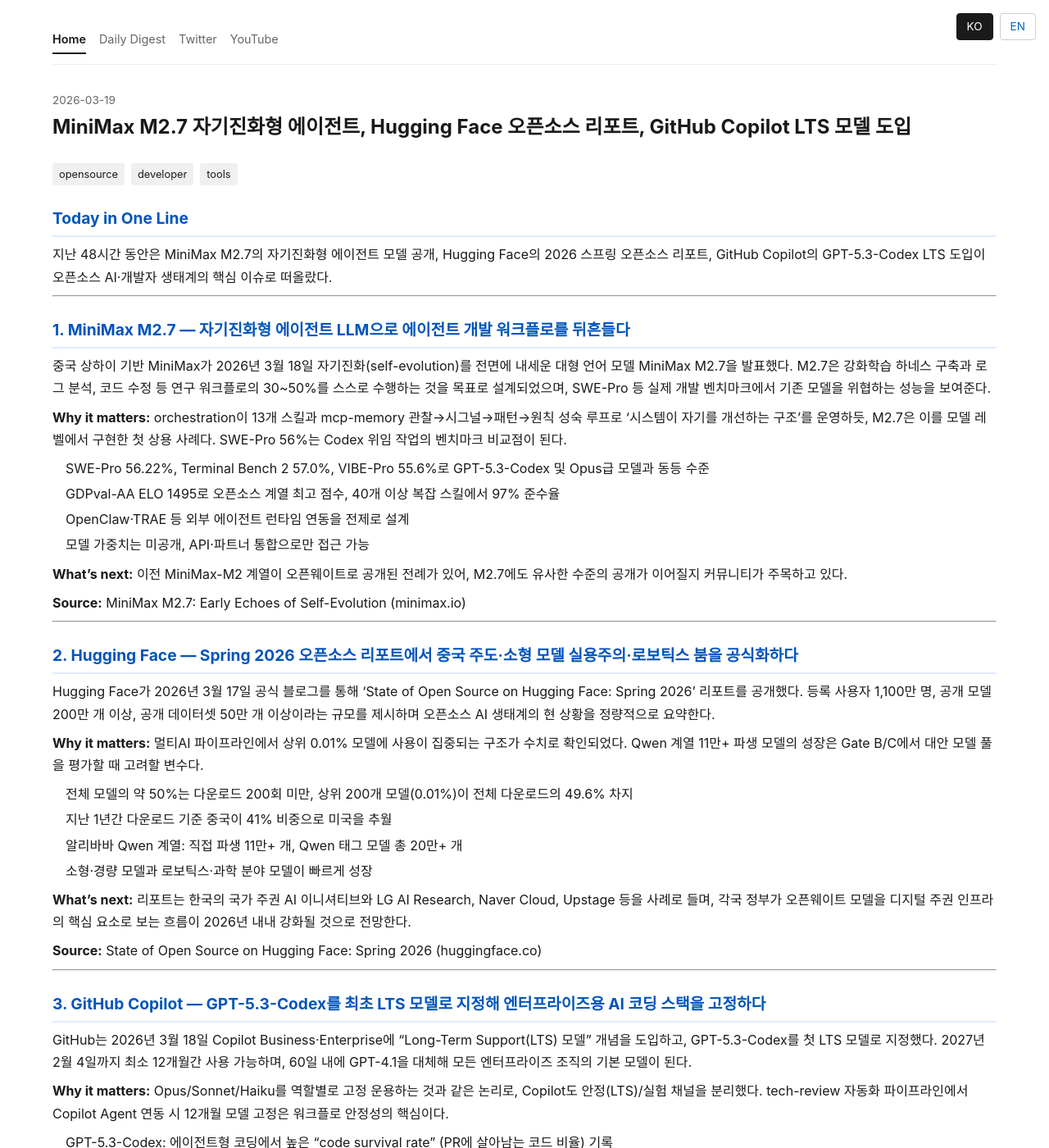
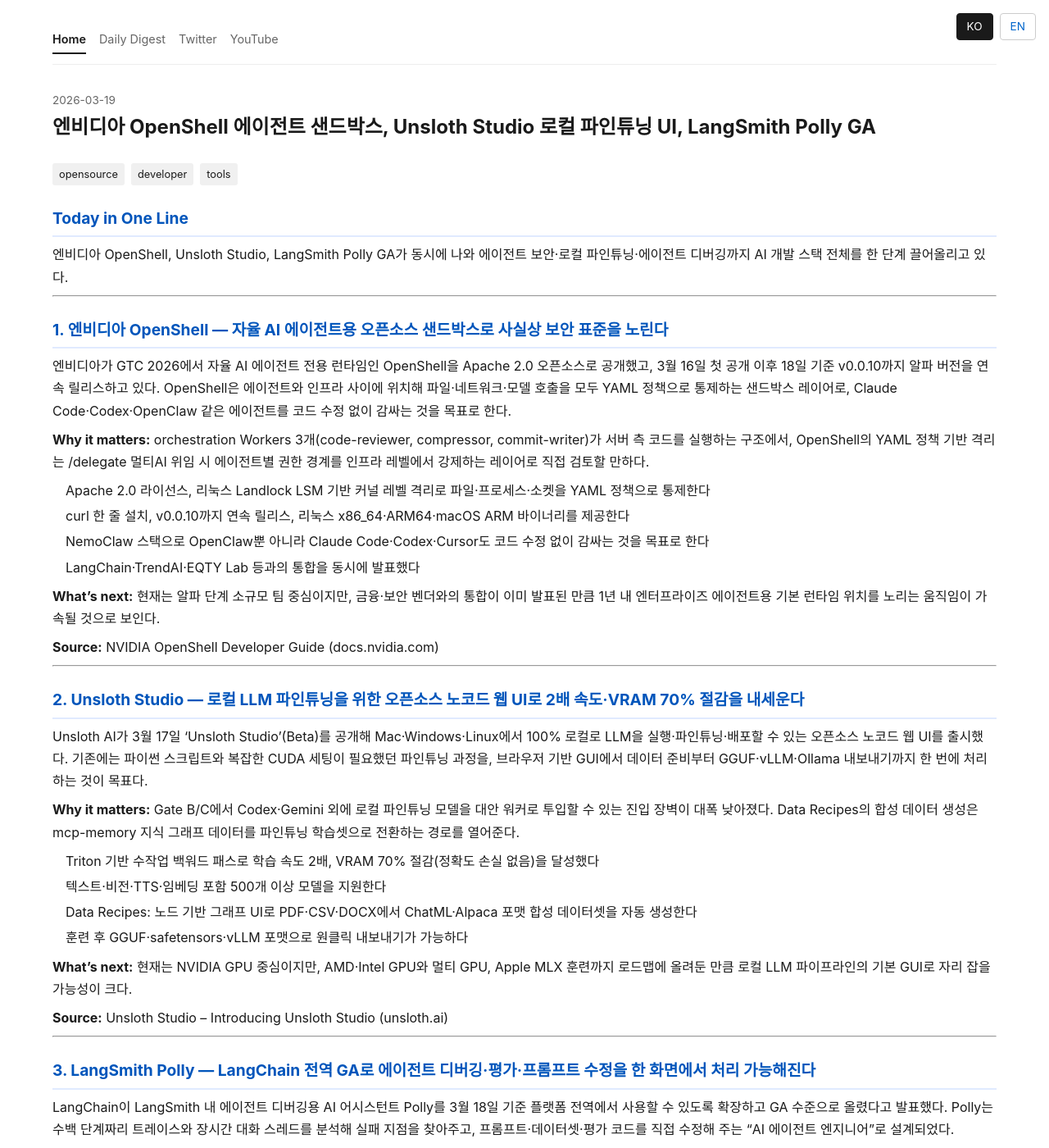
Before and after one commit to paulseongminpark/tech-review, a Jekyll site: the page built from _posts/ko/2026-03-19-daily-tech-review.md, in a window 1280 px wide and 1400 px high. Shown: the whole window at 82% size. Built offline with Jekyll 4.4.1, drawn with Linux system fonts in a browser that asks for light colours; some of the changed text lies outside the part shown.

Commit message:
[tech-review] 2026-03-19 daily post (3-Tier DR + Claude 맥락)

```diff
--- a/_data/sections/2026-03-19-ko.json
+++ b/_data/sections/2026-03-19-ko.json
@@ -1,38 +1,37 @@
 {
   "date": "2026-03-19",
   "lang": "ko",
-  "post_url": "/ko/2026/03/19/daily-tech-review/",
-  "post_title": "MiniMax M2.7 자기진화형 에이전트, Hugging Face 오픈소스 리포트, GitHub Copilot LTS 모델 도입",
+  "post_url": "/ko/2026/03/19/daily-tech-review-2/",
+  "post_title": "엔비디아 OpenShell 에이전트 샌드박스, Unsloth Studio 로컬 파인튜닝 UI, LangSmith Polly GA",
   "source_type": "perplexity",
   "sections": [
     {
       "index": 1,
-      "title": "MiniMax M2.7 — 자기진화형 에이전트 LLM으로 에이전트 개발 워크플로를 뒤흔들다",
-      "lead": "중국 상하이 기반 MiniMax가 2026년 3월 18일 자기진화(self-evolution)를 전면에 내세운 대형 언어 모델 MiniMax M2.7을 발표했다. M2.7은 강화학습 하네스 구축과 로그 분석, 코드 수정 등 연구 워크플로의 30~50%를 스스로 수행하는 것을 목표로 설계되었으며, SWE-Pro 등 실제 개발 벤치마크에서 기존 모델을 위협하는 성능을 보여준다.",
+      "title": "엔비디아 OpenShell — 자율 AI 에이전트용 오픈소스 샌드박스로 사실상 보안 표준을 노린다",
+      "lead": "엔비디아가 GTC 2026에서 자율 AI 에이전트 전용 런타임인 OpenShell을 Apache 2.0 오픈소스로 공개했고, 3월 16일 첫 공개 이후 18일 기준 v0.0.10까지 알파 버전을 연속 릴리스하고 있다. OpenShell은 에이전트와 인프라 사이에 위치해 파일·네트워크·모델 호출을 모두 YAML 정책으로 통제하는 샌드박스 레이어로, Claude Code·Codex·OpenClaw 같은 에이전트를 코드 수정 없이 감싸는 것을 목표로",
       "tags": [
-        "opensource",
-        "llm",
-        "ma"
+        "opensource"
       ],
-      "anchor": "minimax-m27-자기진화형-에이전트-llm으로-에이전트-개발-워크플로를-뒤흔들다"
+      "anchor": "엔비디아-openshell-자율-ai-에이전트용-오픈소스-샌드박스로-사실상-보안-표준을-노린다"
     },
     {
       "index": 2,
-      "title": "Hugging Face — Spring 2026 오픈소스 리포트에서 중국 주도·소형 모델 실용주의·로보틱스 붐을 공식화하다",
-      "lead": "Hugging Face가 2026년 3월 17일 공식 블로그를 통해 'State of Open Source on Hugging Face: Spring 2026' 리포트를 공개했다. 등록 사용자 1,100만 명, 공개 모델 200만 개 이상, 공개 데이터셋 50만 개 이상이라는 규모를 제시하며 오픈소스 AI 생태계의 현 상황을 정량적으로 요약한다.",
+      "title": "Unsloth Studio — 로컬 LLM 파인튜닝을 위한 오픈소스 노코드 웹 UI로 2배 속도·VRAM 70% 절감을 내세운다",
+      "lead": "Unsloth AI가 3월 17일 'Unsloth Studio'(Beta)를 공개해 Mac·Windows·Linux에서 100% 로컬로 LLM을 실행·파인튜닝·배포할 수 있는 오픈소스 노코드 웹 UI를 출시했다. 기존에는 파이썬 스크립트와 복잡한 CUDA 세팅이 필요했던 파인튜닝 과정을, 브라우저 기반 GUI에서 데이터 준비부터 GGUF·vLLM·Ollama 내보내기까지 한 번에 처리하는 것이 목표다.",
+      "tags": [
+        "opensource",
+        "llm"
+      ],
+      "anchor": "unsloth-studio-로컬-llm-파인튜닝을-위한-오픈소스-노코드-웹-ui로-2배-속도·vram-70-"
+    },
+    {
+      "index": 3,
+      "title": "LangSmith Polly — LangChain 전역 GA로 에이전트 디버깅·평가·프롬프트 수정을 한 화면에서 처리 가능해진다",
+      "lead": "LangChain이 LangSmith 내 에이전트 디버깅용 AI 어시스턴트 Polly를 3월 18일 기준 플랫폼 전역에서 사용할 수 있도록 확장하고 GA 수준으로 올렸다고 발표했다. Polly는 수백 단계짜리 트레이스와 장시간 대화 스레드를 분석해 실패 지점을 찾아주고, 프롬프트·데이터셋·평가 코드를 직접 수정해 주는 \"AI 에이전트 엔지니어\"로 설계되었다.",
       "tags": [
         "opensource"
       ],
-      "anchor": "hugging-face-spring-2026-오픈소스-리포트에서-중국-주도·소형-모델-실용주의·로보틱스-붐을"
-    },
-    {
-      "index": 3,
-      "title": "GitHub Copilot — GPT-5.3-Codex를 최초 LTS 모델로 지정해 엔터프라이즈용 AI 코딩 스택을 고정하다",
-      "lead": "GitHub는 2026년 3월 18일 Copilot Business·Enterprise에 \"Long-Term Support(LTS) 모델\" 개념을 도입하고, GPT-5.3-Codex를 첫 LTS 모델로 지정했다. 2027년 2월 4일까지 최소 12개월간 사용 가능하며, 60일 내에 GPT-4.1을 대체해 모든 엔터프라이즈 조직의 기본 모델이 된다.",
-      "tags": [
-        "opensource"
-      ],
-      "anchor": "github-copilot-gpt-53-codex를-최초-lts-모델로-지정해-엔터프라이즈용-ai-코딩-스택"
+      "anchor": "langsmith-polly-langchain-전역-ga로-에이전트-디버깅·평가·프롬프트-수정을-한-화면에서"
     }
   ]
 }
--- a/_posts/ko/2026-03-19-daily-tech-review.md
+++ b/_posts/ko/2026-03-19-daily-tech-review.md
@@ -1,67 +1,67 @@
 ---
 layout: post
-title: "MiniMax M2.7 자기진화형 에이전트, Hugging Face 오픈소스 리포트, GitHub Copilot LTS 모델 도입"
+title: "엔비디아 OpenShell 에이전트 샌드박스, Unsloth Studio 로컬 파인튜닝 UI, LangSmith Polly GA"
 date: 2026-03-19
 lang: ko
-permalink: /ko/2026/03/19/daily-tech-review/
-pair: 2026-03-19-daily-tech-review
+permalink: /ko/2026/03/19/daily-tech-review-2/
+pair: 2026-03-19-daily-tech-review-2
 tags: ["opensource", "developer", "tools"]
 source_type: perplexity
 ---
 
 ## Today in One Line
-지난 48시간 동안은 MiniMax M2.7의 자기진화형 에이전트 모델 공개, Hugging Face의 2026 스프링 오픈소스 리포트, GitHub Copilot의 GPT-5.3-Codex LTS 도입이 오픈소스 AI·개발자 생태계의 핵심 이슈로 떠올랐다.
+엔비디아 OpenShell, Unsloth Studio, LangSmith Polly GA가 동시에 나와 에이전트 보안·로컬 파인튜닝·에이전트 디버깅까지 AI 개발 스택 전체를 한 단계 끌어올리고 있다.
 
 ---
 
-## 1. MiniMax M2.7 — 자기진화형 에이전트 LLM으로 에이전트 개발 워크플로를 뒤흔들다
+## 1. 엔비디아 OpenShell — 자율 AI 에이전트용 오픈소스 샌드박스로 사실상 보안 표준을 노린다
 
-중국 상하이 기반 MiniMax가 2026년 3월 18일 자기진화(self-evolution)를 전면에 내세운 대형 언어 모델 MiniMax M2.7을 발표했다. M2.7은 강화학습 하네스 구축과 로그 분석, 코드 수정 등 연구 워크플로의 30~50%를 스스로 수행하는 것을 목표로 설계되었으며, SWE-Pro 등 실제 개발 벤치마크에서 기존 모델을 위협하는 성능을 보여준다.
+엔비디아가 GTC 2026에서 자율 AI 에이전트 전용 런타임인 OpenShell을 Apache 2.0 오픈소스로 공개했고, 3월 16일 첫 공개 이후 18일 기준 v0.0.10까지 알파 버전을 연속 릴리스하고 있다. OpenShell은 에이전트와 인프라 사이에 위치해 파일·네트워크·모델 호출을 모두 YAML 정책으로 통제하는 샌드박스 레이어로, Claude Code·Codex·OpenClaw 같은 에이전트를 코드 수정 없이 감싸는 것을 목표로 한다.
 
-**Why it matters:** orchestration이 13개 스킬과 mcp-memory 관찰→시그널→패턴→원칙 성숙 루프로 '시스템이 자기를 개선하는 구조'를 운영하듯, M2.7은 이를 모델 레벨에서 구현한 첫 상용 사례다. SWE-Pro 56%는 Codex 위임 작업의 벤치마크 비교점이 된다.
+**Why it matters:** orchestration Workers 3개(code-reviewer, compressor, commit-writer)가 서버 측 코드를 실행하는 구조에서, OpenShell의 YAML 정책 기반 격리는 /delegate 멀티AI 위임 시 에이전트별 권한 경계를 인프라 레벨에서 강제하는 레이어로 직접 검토할 만하다.
 
-- SWE-Pro 56.22%, Terminal Bench 2 57.0%, VIBE-Pro 55.6%로 GPT-5.3-Codex 및 Opus급 모델과 동등 수준
-- GDPval-AA ELO 1495로 오픈소스 계열 최고 점수, 40개 이상 복잡 스킬에서 97% 준수율
-- OpenClaw·TRAE 등 외부 에이전트 런타임 연동을 전제로 설계
-- 모델 가중치는 미공개, API·파트너 통합으로만 접근 가능
+- Apache 2.0 라이선스, 리눅스 Landlock LSM 기반 커널 레벨 격리로 파일·프로세스·소켓을 YAML 정책으로 통제한다
+- curl 한 줄 설치, v0.0.10까지 연속 릴리스, 리눅스 x86_64·ARM64·macOS ARM 바이너리를 제공한다
+- NemoClaw 스택으로 OpenClaw뿐 아니라 Claude Code·Codex·Cursor도 코드 수정 없이 감싸는 것을 목표로 한다
+- LangChain·TrendAI·EQTY Lab 등과의 통합을 동시에 발표했다
 
-**What's next:** 이전 MiniMax-M2 계열이 오픈웨이트로 공개된 전례가 있어, M2.7에도 유사한 수준의 공개가 이어질지 커뮤니티가 주목하고 있다.
+**What's next:** 현재는 알파 단계 소규모 팀 중심이지만, 금융·보안 벤더와의 통합이 이미 발표된 만큼 1년 내 엔터프라이즈 에이전트용 기본 런타임 위치를 노리는 움직임이 가속될 것으로 보인다.
 
-**Source:** MiniMax M2.7: Early Echoes of Self-Evolution (minimax.io)
+**Source:** NVIDIA OpenShell Developer Guide (docs.nvidia.com)
 
 ---
 
-## 2. Hugging Face — Spring 2026 오픈소스 리포트에서 중국 주도·소형 모델 실용주의·로보틱스 붐을 공식화하다
+## 2. Unsloth Studio — 로컬 LLM 파인튜닝을 위한 오픈소스 노코드 웹 UI로 2배 속도·VRAM 70% 절감을 내세운다
 
-Hugging Face가 2026년 3월 17일 공식 블로그를 통해 'State of Open Source on Hugging Face: Spring 2026' 리포트를 공개했다. 등록 사용자 1,100만 명, 공개 모델 200만 개 이상, 공개 데이터셋 50만 개 이상이라는 규모를 제시하며 오픈소스 AI 생태계의 현 상황을 정량적으로 요약한다.
+Unsloth AI가 3월 17일 'Unsloth Studio'(Beta)를 공개해 Mac·Windows·Linux에서 100% 로컬로 LLM을 실행·파인튜닝·배포할 수 있는 오픈소스 노코드 웹 UI를 출시했다. 기존에는 파이썬 스크립트와 복잡한 CUDA 세팅이 필요했던 파인튜닝 과정을, 브라우저 기반 GUI에서 데이터 준비부터 GGUF·vLLM·Ollama 내보내기까지 한 번에 처리하는 것이 목표다.
 
-**Why it matters:** 멀티AI 파이프라인에서 상위 0.01% 모델에 사용이 집중되는 구조가 수치로 확인되었다. Qwen 계열 11만+ 파생 모델의 성장은 Gate B/C에서 대안 모델 풀을 평가할 때 고려할 변수다.
+**Why it matters:** Gate B/C에서 Codex·Gemini 외에 로컬 파인튜닝 모델을 대안 워커로 투입할 수 있는 진입 장벽이 대폭 낮아졌다. Data Recipes의 합성 데이터 생성은 mcp-memory 지식 그래프 데이터를 파인튜닝 학습셋으로 전환하는 경로를 열어준다.
 
-- 전체 모델의 약 50%는 다운로드 200회 미만, 상위 200개 모델(0.01%)이 전체 다운로드의 49.6% 차지
-- 지난 1년간 다운로드 기준 중국이 41% 비중으로 미국을 추월
-- 알리바바 Qwen 계열: 직접 파생 11만+ 개, Qwen 태그 모델 총 20만+ 개
-- 소형·경량 모델과 로보틱스·과학 분야 모델이 빠르게 성장
+- Triton 기반 수작업 백워드 패스로 학습 속도 2배, VRAM 70% 절감(정확도 손실 없음)을 달성했다
+- 텍스트·비전·TTS·임베딩 포함 500개 이상 모델을 지원한다
+- Data Recipes: 노드 기반 그래프 UI로 PDF·CSV·DOCX에서 ChatML·Alpaca 포맷 합성 데이터셋을 자동 생성한다
+- 훈련 후 GGUF·safetensors·vLLM 포맷으로 원클릭 내보내기가 가능하다
 
-**What's next:** 리포트는 한국의 국가 주권 AI 이니셔티브와 LG AI Research, Naver Cloud, Upstage 등을 사례로 들며, 각국 정부가 오픈웨이트 모델을 디지털 주권 인프라의 핵심 요소로 보는 흐름이 2026년 내내 강화될 것으로 전망한다.
+**What's next:** 현재는 NVIDIA GPU 중심이지만, AMD·Intel GPU와 멀티 GPU, Apple MLX 훈련까지 로드맵에 올려둔 만큼 로컬 LLM 파이프라인의 기본 GUI로 자리 잡을 가능성이 크다.
 
-**Source:** State of Open Source on Hugging Face: Spring 2026 (huggingface.co)
+**Source:** Unsloth Studio – Introducing Unsloth Studio (unsloth.ai)
 
 ---
 
-## 3. GitHub Copilot — GPT-5.3-Codex를 최초 LTS 모델로 지정해 엔터프라이즈용 AI 코딩 스택을 고정하다
+## 3. LangSmith Polly — LangChain 전역 GA로 에이전트 디버깅·평가·프롬프트 수정을 한 화면에서 처리 가능해진다
 
-GitHub는 2026년 3월 18일 Copilot Business·Enterprise에 "Long-Term Support(LTS) 모델" 개념을 도입하고, GPT-5.3-Codex를 첫 LTS 모델로 지정했다. 2027년 2월 4일까지 최소 12개월간 사용 가능하며, 60일 내에 GPT-4.1을 대체해 모든 엔터프라이즈 조직의 기본 모델이 된다.
+LangChain이 LangSmith 내 에이전트 디버깅용 AI 어시스턴트 Polly를 3월 18일 기준 플랫폼 전역에서 사용할 수 있도록 확장하고 GA 수준으로 올렸다고 발표했다. Polly는 수백 단계짜리 트레이스와 장시간 대화 스레드를 분석해 실패 지점을 찾아주고, 프롬프트·데이터셋·평가 코드를 직접 수정해 주는 "AI 에이전트 엔지니어"로 설계되었다.
 
-**Why it matters:** Opus/Sonnet/Haiku를 역할별로 고정 운용하는 것과 같은 논리로, Copilot도 안정(LTS)/실험 채널을 분리했다. tech-review 자동화 파이프라인에서 Copilot Agent 연동 시 12개월 모델 고정은 워크플로 안정성의 핵심이다.
+**Why it matters:** tech-review 3-Tier DR 파이프라인(Perplexity→Gemini→ChatGPT)처럼 멀티턴·멀티도구 에이전트 트레이스가 길어질수록 수작업 디버깅이 불가능해지는데, Polly의 자동 실패 지점 분석과 프롬프트 수정은 이 병목을 정확히 겨냥한다.
 
-- GPT-5.3-Codex: 에이전트형 코딩에서 높은 "code survival rate" (PR에 살아남는 코드 비율) 기록
-- 2026년 5월 17일 기준 Copilot Business·Enterprise 디폴트로 전환, 프리미엄 요청 1x multiplier
-- 동시 발표: Copilot coding agent validation tools 설정 — 정적 분석·테스트 도구를 에이전트가 자동 실행하는 정책 구성 가능
-- 별도 승인 모델이 없는 조직은 GPT-4.1에서 자동 전환
+- LangSmith 모든 페이지 우하단에 상주하며, 페이지 간 대화를 유지하는 persistent memory를 제공한다
+- 프롬프트 수정, 실패 런에서 데이터셋 생성, 실험 비교, 평가 코드 자동 작성까지 수행한다
+- Cmd+I / Ctrl+I로 어디서든 호출 가능하며, OpenAI·Anthropic 등 모델 API 키를 워크스페이스 시크릿으로 연결한다
+- LangChain 오픈소스 프레임워크는 10억 회 이상 다운로드를 기록하며 에이전트 생태계 표준 중 하나로 자리잡았다
 
-**What's next:** 엔터프라이즈 조직들은 5월 17일까지 기존 GPT-4.1 기반 워크플로를 GPT-5.3-Codex 기준으로 재검증하고, 레포지토리 단위 validation tools 정책을 재구성할 필요가 있다.
+**What's next:** LangChain 측은 Polly가 실험·A/B 테스트·평가 결과까지 자동 분석해 어떤 프롬프트·모델·아키텍처가 지표를 올리는지 추천하는 방향으로 진화할 것이라고 예고하고 있다.
 
-**Source:** GPT-5.3-Codex long-term support in GitHub Copilot (GitHub Changelog)
+**Source:** LangSmith Polly Docs (docs.langchain.com)
 
 ---
 
```
